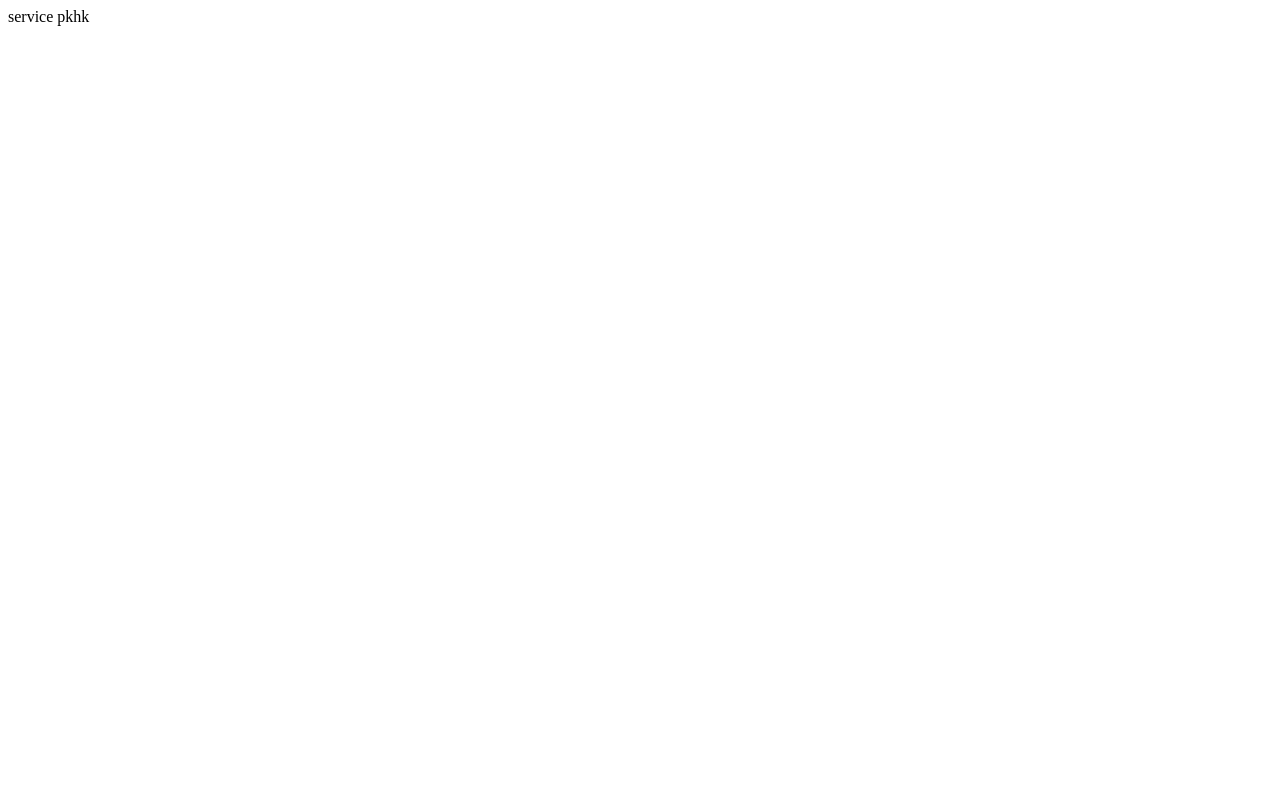
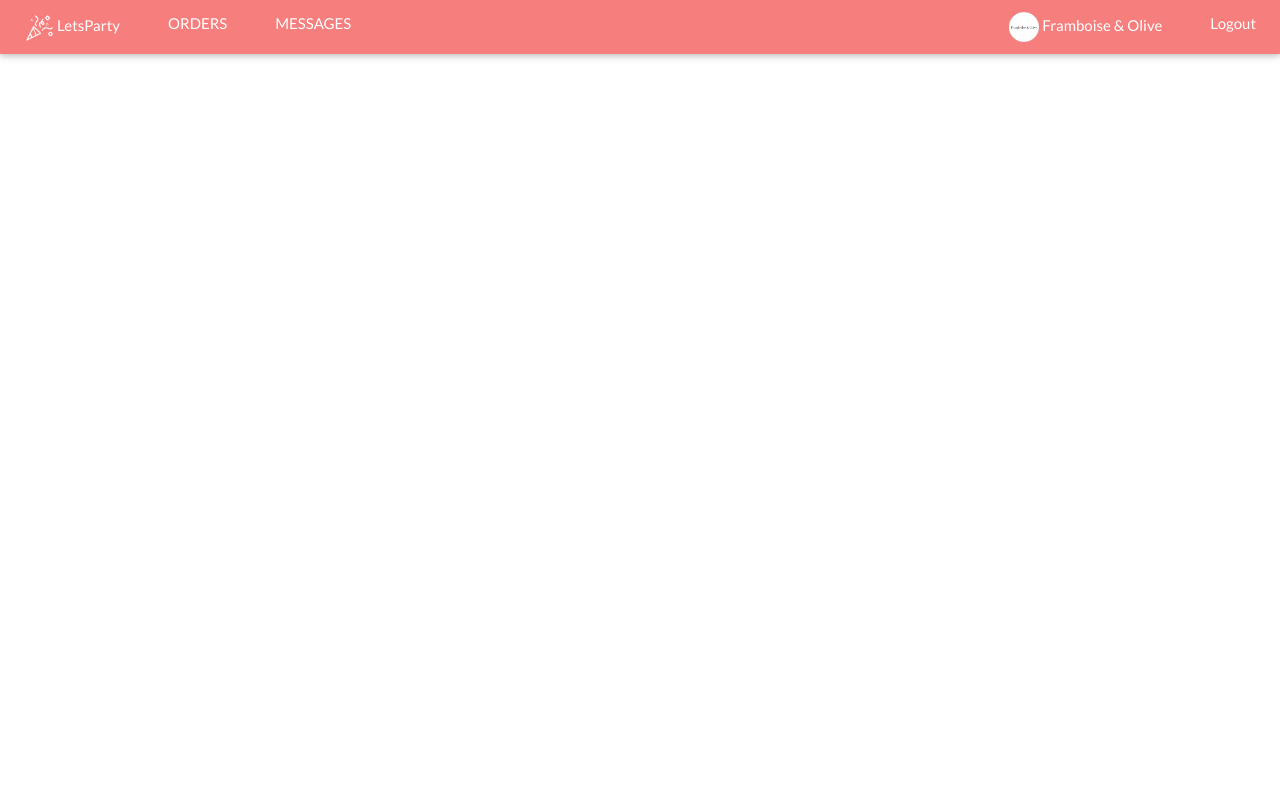
Before and after one commit to letspartyteam/LetsParty-Website, a PHP site: page /SP.php in a window 1280 px wide. Before the commit the page is almost empty. Run offline with PHP 8.4, Linux system fonts and the light colour scheme.

Commit message:
sp page added

```diff
--- a/UI/SP.php
+++ b/UI/SP.php
@@ -1 +1,48 @@
-service pkhk
+
+
+<!DOCTYPE html>
+<html lang="en">
+<title>Framboise and Olives</title>
+<meta charset="UTF-8">
+<meta name="viewport" content="width=device-width, initial-scale=1">
+<link rel="stylesheet" href="https://www.w3schools.com/w3css/4/w3.css">
+<link rel="stylesheet" href="https://fonts.googleapis.com/css?family=Lato">
+<link rel="stylesheet" href="https://cdnjs.cloudflare.com/ajax/libs/font-awesome/4.7.0/css/font-awesome.min.css">
+
+<style>
+body {font-family: "Lato", sans-serif}
+.mySlides {display: none}
+.w3-black{
+    background-color: #f67e7d !important;
+}
+
+.w3-button:hover{
+    background-color: white !important;
+    color: #f67e7d !important;
+}
+</style>
+<body>
+
+<!-- Navbar -->
+<div class="w3-top">
+  <div class="w3-bar w3-black w3-card">
+    <a class="w3-bar-item w3-button w3-padding-large w3-hide-medium w3-hide-large w3-right" href="javascript:void(0)" onclick="myFunction()" title="Toggle Navigation Menu"><i class="fa fa-bars"></i></a>
+    <a href="#" class="w3-bar-item w3-padding-large" style="text-decoration: none;"><span><img src ="images/white-logo.png" width="30" height="30"> LetsParty</span></a>
+    <a href="sp.php" class="w3-bar-item w3-button w3-padding-large w3-hide-small"  >ORDERS</a>
+    <a href="#tour" class="w3-bar-item w3-button w3-padding-large w3-hide-small">MESSAGES</a>
+    <a href="logout.php" class="w3-bar-item w3-button w3-padding-large w3-hide-small w3-right">Logout</a>
+    <a href="#" class="w3-bar-item w3-padding-large w3-right" style="text-decoration: none;"><span><img src ="images/SP/framboiselogo.png" width="30" height="30"> Framboise & Olive</span></a>
+  </div>
+</div>
+
+<!-- Page Content -->
+<div class="w3-content" style="max-width:2000px; margin:70px 40px">
+
+
+
+</div>
+
+
+
+</body>
+</html>
```
Also changed, not shown: 1 other file.
